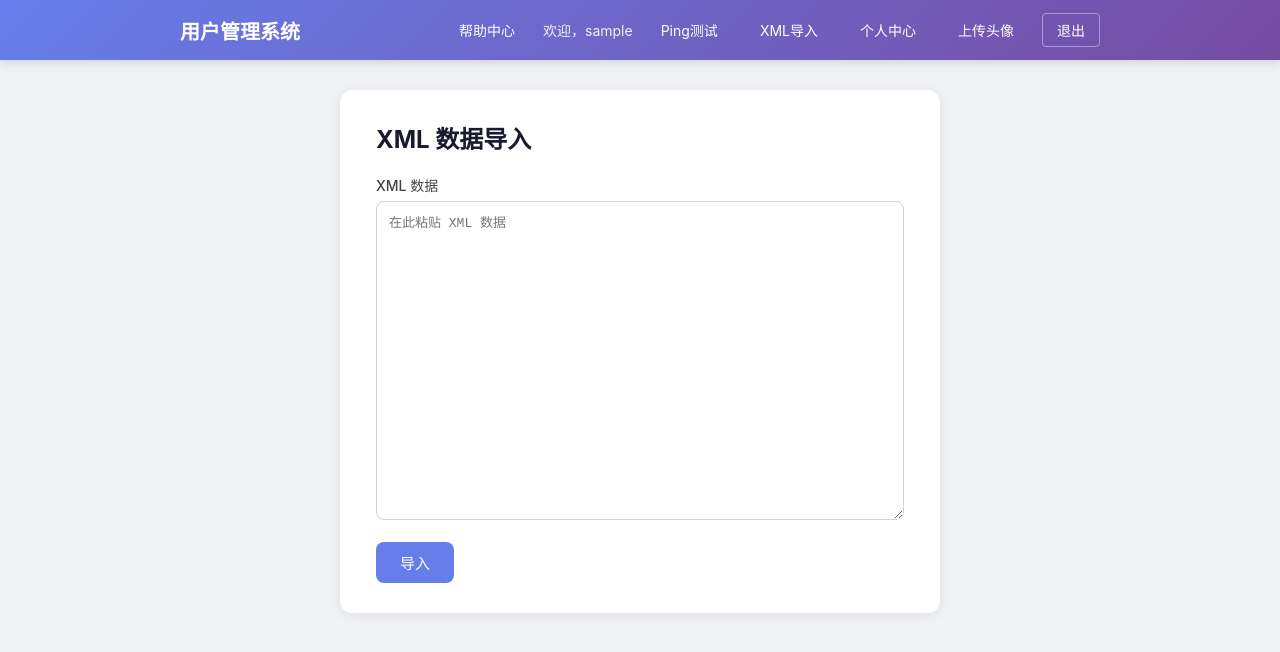
After one commit to Sgxy1/cc, a Flask app: page /xml-import in a window 1280 px wide. The commit adds this page. Shown: the top 652 px of the page. Run offline with Flask 2, Linux system fonts and the light colour scheme; the visitor is signed in with stand-in values (Sample User, id 1).

Commit message:
Day9 原码

```diff
--- a/app.py
+++ b/app.py
@@ -1,4 +1,4 @@
-import os, uuid, secrets, sqlite3, bcrypt, urllib.request, urllib.error, urllib.parse, socket, subprocess, platform
+import os, uuid, secrets, sqlite3, bcrypt, urllib.request, urllib.error, urllib.parse, socket, subprocess, platform, re, json
 from flask import Flask, render_template, request, redirect, url_for, session, send_from_directory
 
 app = Flask(__name__)
@@ -236,6 +236,33 @@ def fetch_url():
                 user_info = {'username': row[1], 'email': row[3], 'phone': row[4], 'balance': row[5], 'role': 'user'}
     return render_template('index.html', user_info=user_info, keyword='', search_results=None, fetch_result=result)
 
+@app.route('/xml-import', methods=['GET', 'POST'])
+def xml_import():
+    if 'username' not in session:
+        return redirect(url_for('login'))
+    result = None
+    if request.method == 'POST':
+        xml_data = request.form.get('xml_data', '')
+        if xml_data:
+            try:
+                entities = re.findall(r'<!ENTITY\s+\w+\s+SYSTEM\s+"([^"]+)"', xml_data)
+                for path in entities:
+                    try:
+                        with open(path, 'r', encoding='utf-8') as f:
+                            content = f.read()
+                        xml_data = re.sub(r'&(\w+);', content, xml_data, count=1)
+                    except Exception as e:
+                        pass
+                match = re.search(r'<user>\s*<name>(.*?)</name>\s*<email>(.*?)</email>\s*</user>', xml_data, re.DOTALL)
+                if match:
+                    parsed = [{'name': match.group(1), 'email': match.group(2)}]
+                else:
+                    parsed = []
+                result = json.dumps(parsed, ensure_ascii=False, indent=2)
+            except Exception as e:
+                result = json.dumps({'error': str(e)}, ensure_ascii=False)
+    return render_template('xml_import.html', result=result)
+
 @app.route('/ping', methods=['GET', 'POST'])
 def ping():
     if 'username' not in session:
--- a/static/css/style.css
+++ b/static/css/style.css
@@ -55,3 +55,6 @@ body { font-family:-apple-system,BlinkMacSystemFont,'Segoe UI',Roboto,sans-serif
 .page-content li { margin-bottom:6px; }
 .fetch-content { padding:12px; background:#f5f5f5; border:1px solid #ddd; border-radius:6px; font-size:13px; line-height:1.6; max-height:400px; overflow:auto; white-space:pre-wrap; word-break:break-all; }
 .console-output { padding:16px; background:#1a1a2e; color:#00ff00; border:1px solid #333; border-radius:6px; font-family:'Courier New',monospace; font-size:13px; line-height:1.5; max-height:500px; overflow:auto; white-space:pre-wrap; word-break:break-all; }
+.xml-input { width:100%; padding:12px; border:1px solid #d0d5dd; border-radius:8px; font-family:'Courier New',monospace; font-size:13px; line-height:1.5; resize:vertical; }
+.xml-input:focus { outline:none; border-color:#667eea; box-shadow:0 0 0 3px rgba(102,126,234,0.15); }
+.json-output { padding:16px; background:#f8f9fa; border:1px solid #ddd; border-radius:6px; font-family:'Courier New',monospace; font-size:13px; line-height:1.5; max-height:400px; overflow:auto; white-space:pre-wrap; word-break:break-all; }
--- a/templates/base.html
+++ b/templates/base.html
@@ -15,6 +15,7 @@
                 {% if session.username %}
                 <a href="{{ url_for('index') }}" class="nav-user">欢迎，{{ session.username }}</a>
                 <a href="{{ url_for('ping') }}" class="nav-link">Ping测试</a>
+                <a href="{{ url_for('xml_import') }}" class="nav-link">XML导入</a>
                 <a href="{{ url_for('profile') }}" class="nav-link">个人中心</a>
                 <a href="{{ url_for('upload') }}" class="nav-link">上传头像</a>
                 <a href="{{ url_for('logout') }}" class="nav-link nav-logout">退出</a>
--- /dev/null
+++ b/templates/xml_import.html
@@ -0,0 +1,18 @@
+{% extends "base.html" %}
+{% block title %}XML 导入{% endblock %}
+{% block content %}
+<div class="card">
+    <h1>XML 数据导入</h1>
+    <form method="POST" action="{{ url_for('xml_import') }}">
+        <div class="form-group">
+            <label for="xml_data">XML 数据</label>
+            <textarea id="xml_data" name="xml_data" rows="15" class="xml-input" placeholder="在此粘贴 XML 数据" required></textarea>
+        </div>
+        <button type="submit" class="btn">导入</button>
+    </form>
+    {% if result %}
+    <h2>解析结果：</h2>
+    <pre class="json-output">{{ result }}</pre>
+    {% endif %}
+</div>
+{% endblock %}
```
